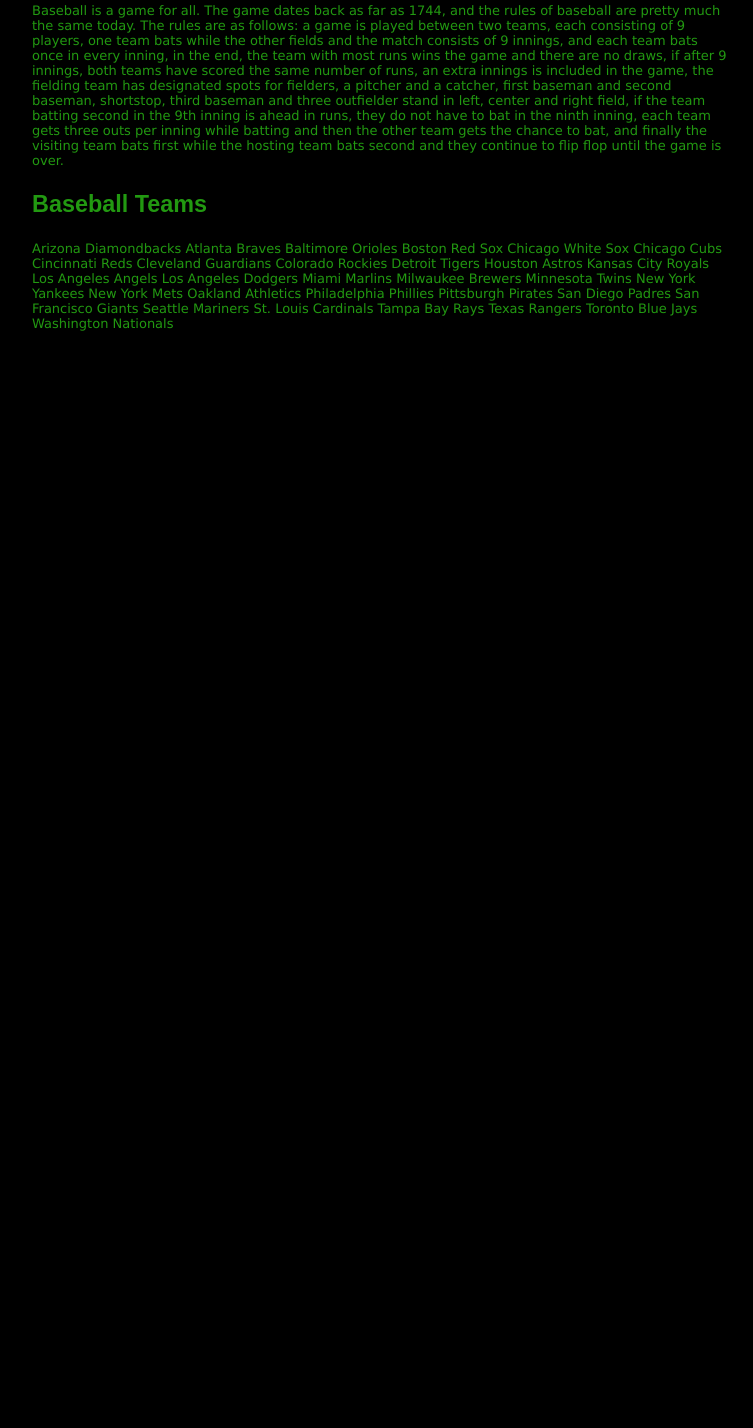
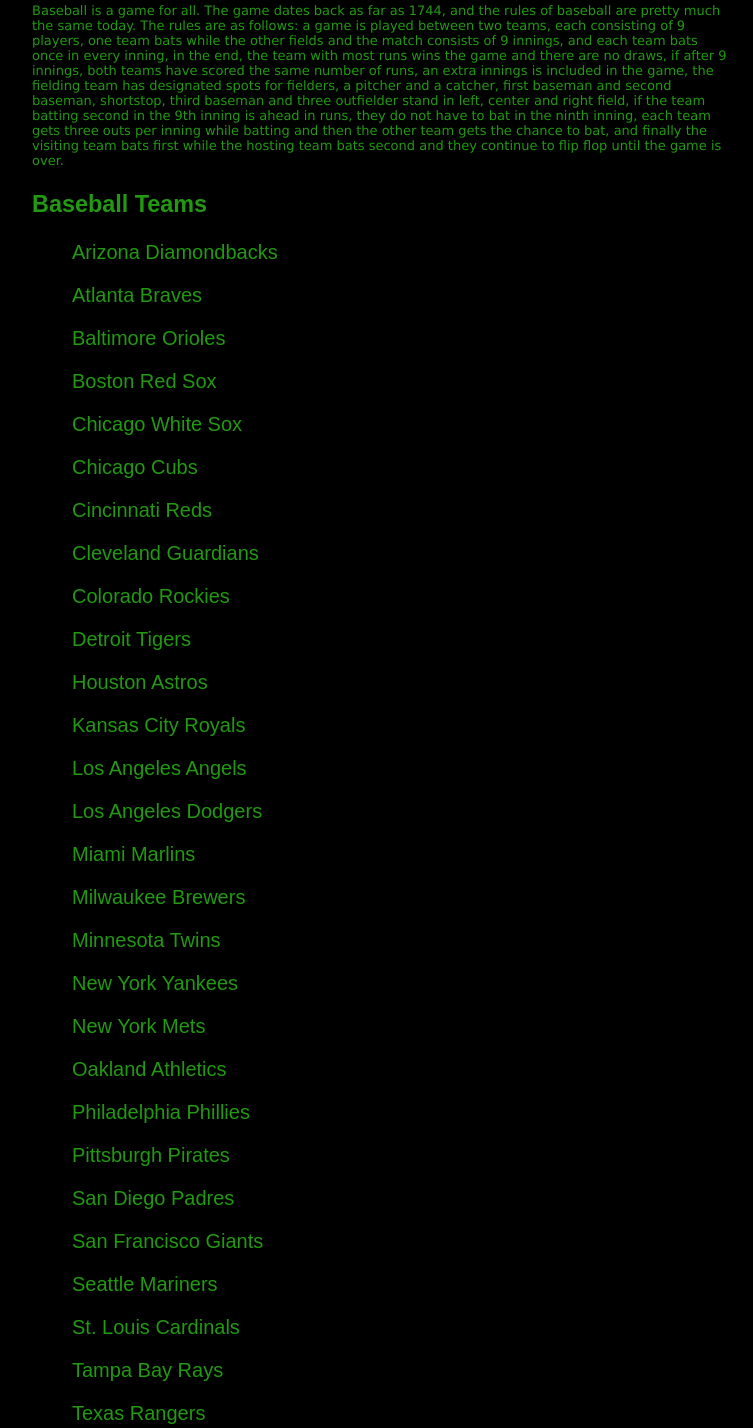
Before and after one commit to Josh625192/baseball, a plain HTML site: page index.html in a window 1280 px wide. Shown: the part 411-1839 px from the top of the page, without its empty margins (258-1011 px from the left). Before the commit the page ends 800 px from the top, so only its background shows below. Drawn offline with Linux system fonts and the light colour scheme.

Commit message:
Update index.html

```diff
--- a/index.html
+++ b/index.html
@@ -15,35 +15,37 @@
     <h3>Rules</h3>
     <p>Baseball is a game for all. The game dates back as far as 1744, and the rules of baseball are pretty much the same today. The rules are as follows: a game is played between two teams, each consisting of 9 players, one team bats while the other fields and the match consists of 9 innings, and each team bats once in every inning, in the end, the team with most runs wins the game and there are no draws, if after 9 innings, both teams have scored the same number of runs, an extra innings is included in the game, the fielding team has designated spots for fielders, a pitcher and a catcher, first baseman and second baseman, shortstop, third baseman and three outfielder stand in left, center and right field, if the team batting second in the 9th inning is ahead in runs, they do not have to bat in the ninth inning, each team gets three outs per inning while batting and then the other team gets the chance to bat, and finally the visiting team bats first while the hosting team bats second and they continue to flip flop until the game is over.</p>
     <h3>Baseball Teams</h3>
-    <p>Arizona Diamondbacks
-        Atlanta Braves
-        Baltimore Orioles
-        Boston Red Sox
-        Chicago White Sox
-        Chicago Cubs
-        Cincinnati Reds
-        Cleveland Guardians
-        Colorado Rockies
-        Detroit Tigers
-        Houston Astros
-        Kansas City Royals
-        Los Angeles Angels
-        Los Angeles Dodgers
-        Miami Marlins
-        Milwaukee Brewers
-        Minnesota Twins
-        New York Yankees
-        New York Mets
-        Oakland Athletics
-        Philadelphia Phillies
-        Pittsburgh Pirates
-        San Diego Padres
-        San Francisco Giants
-        Seattle Mariners
-        St. Louis Cardinals
-        Tampa Bay Rays
-        Texas Rangers
-        Toronto Blue Jays
-        Washington Nationals</p>
+    <p>
+        <ul>Arizona Diamondbacks</ul>
+        <ul>Atlanta Braves</ul>
+        <ul>Baltimore Orioles</ul>
+        <ul>Boston Red Sox</ul>
+        <ul>Chicago White Sox</ul>
+        <ul>Chicago Cubs</ul>
+        <ul>Cincinnati Reds</ul>
+        <ul>Cleveland Guardians</ul>
+        <ul>Colorado Rockies</ul>
+        <ul>Detroit Tigers</ul>
+        <ul>Houston Astros</ul>
+        <ul>Kansas City Royals</ul>
+        <ul>Los Angeles Angels</ul>
+        <ul>Los Angeles Dodgers</ul>
+        <ul>Miami Marlins</ul>
+        <ul>Milwaukee Brewers</ul>
+        <ul>Minnesota Twins</ul>
+        <ul>New York Yankees</ul>
+        <ul>New York Mets</ul>
+        <ul>Oakland Athletics</ul>
+        <ul>Philadelphia Phillies</ul>
+        <ul>Pittsburgh Pirates</ul>
+        <ul>San Diego Padres</ul>
+        <ul>San Francisco Giants</ul>
+        <ul>Seattle Mariners</ul>
+        <ul>St. Louis Cardinals</ul>
+        <ul>Tampa Bay Rays</ul>
+        <ul>Texas Rangers</ul>
+        <ul>Toronto Blue Jays</ul>
+        <ul>Washington Nationals</ul>
+    </p>
 </body>
 </html>
```
